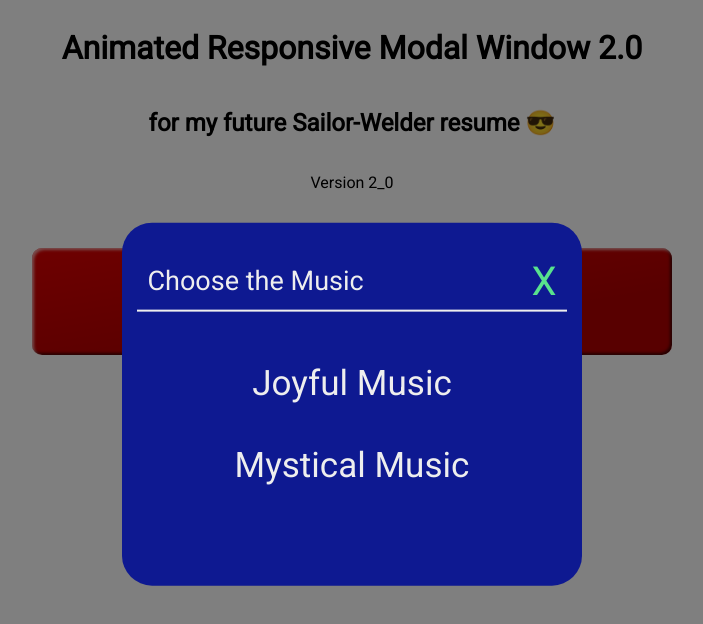
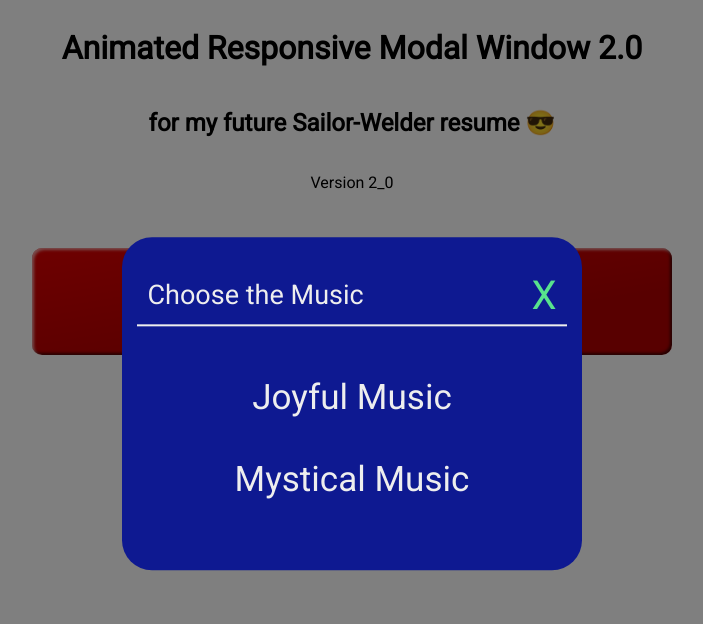
Before and after one commit to Hacking-NASSA-with-HTML/animated_modal_window_2_0, a plain HTML site: page index.html in a window 1280 px wide. Both pictures are taken after a click on the button "Click To Open Modal Window". Shown: the whole page, without its empty margins (288-991 px from the left). Drawn offline with Linux system fonts and the light colour scheme.

Commit message:
fix: minor UI styling fix

```diff
--- a/assets/css/mycss.css
+++ b/assets/css/mycss.css
@@ -41,7 +41,7 @@ body {
     height: auto;
     width: 36vw;
     margin: auto;
-    padding: 30px 0;
+    padding: 30px 0 0 0;
     border-radius: 30px;
     opacity: 0;
     z-index: -1;
```
